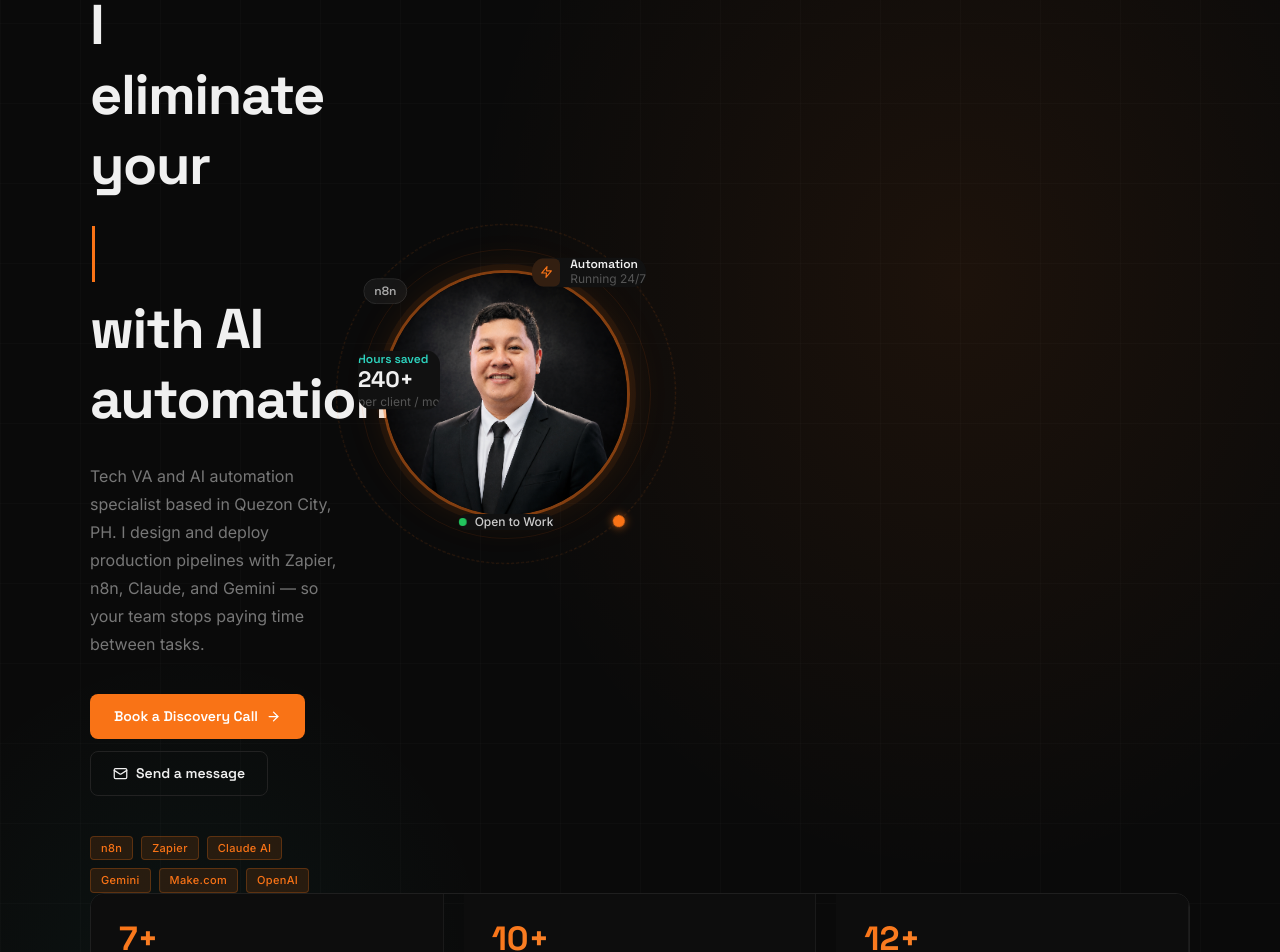
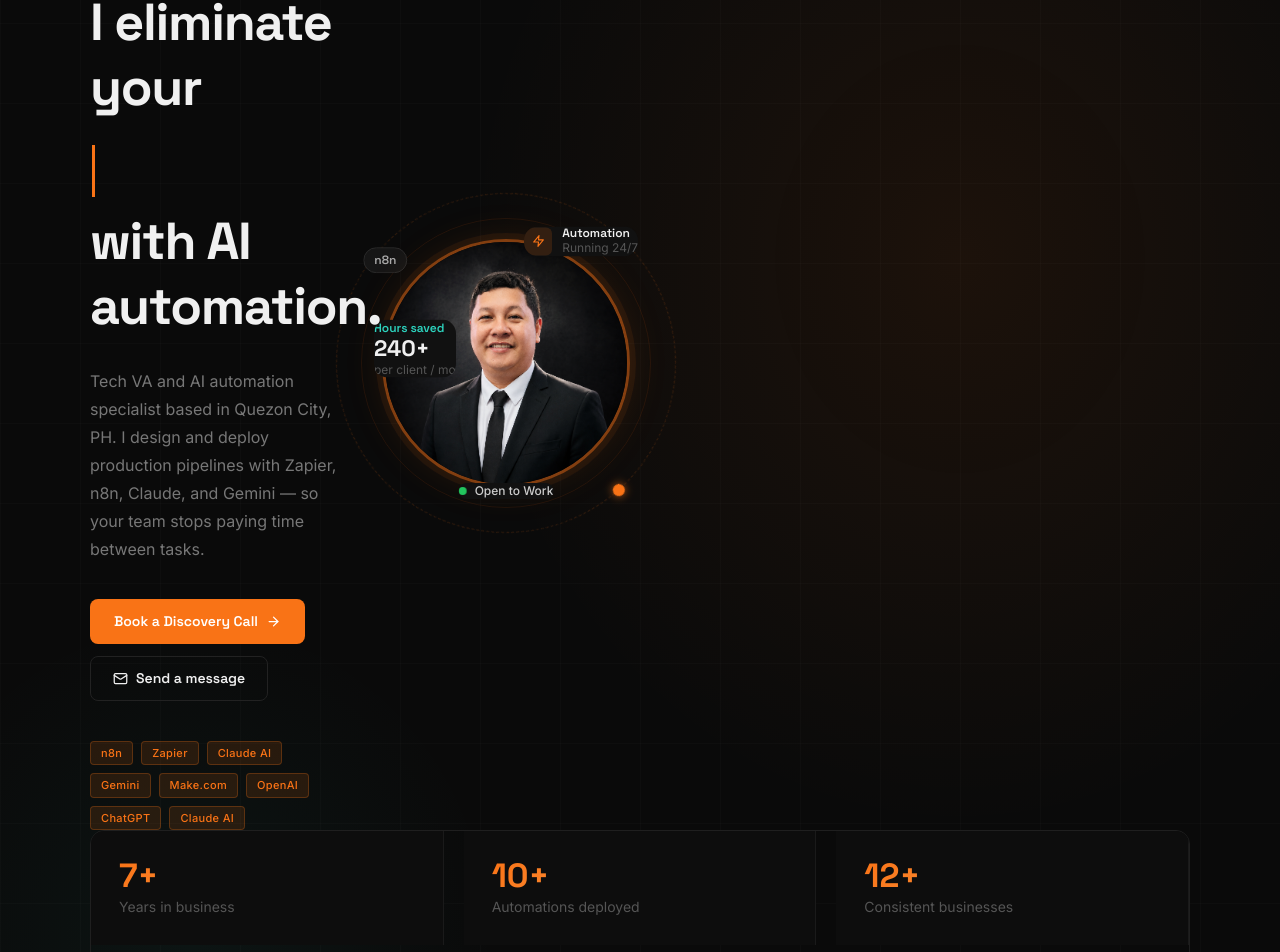
Before and after one commit to mbrbookkeeping3000-design/manuel-TechVA, a React (Vite) app: page / in a window 1280 px wide. Shown: the part 217-1169 px from the top of the page. Built offline with nearby package versions, Linux system fonts and the light colour scheme.

Commit message:
Update Hero.tsx

```diff
--- a/src/components/Hero.tsx
+++ b/src/components/Hero.tsx
@@ -8,7 +8,7 @@ const stats = [
   { value: '24h', label: 'Response & turnaround' },
 ];
 
-const tools = ['n8n', 'Zapier', 'Claude AI', 'Gemini', 'Make.com', 'OpenAI'];
+const tools = ['n8n', 'Zapier', 'Claude AI', 'Gemini', 'Make.com', 'OpenAI', 'ChatGPT', 'Claude AI'];
 
 const TYPING_PHRASES = ['boring workflows', 'manual data entry', 'repetitive tasks', 'slow handoffs'];
 
@@ -84,6 +84,7 @@ export default function Hero() {
         <div className="grid lg:grid-cols-2 gap-14 lg:gap-20 items-center">
           {/* LEFT */}
           <div
+            className="relative z-20 max-w-[560px]"
             style={{
               opacity: loaded ? 1 : 0,
               transform: loaded ? 'translateY(0)' : 'translateY(28px)',
@@ -106,7 +107,7 @@ export default function Hero() {
             <h1
               className="font-display font-bold leading-tight mb-3"
               style={{
-                fontSize: 'clamp(2rem, 4.8vw, 3.5rem)',
+                fontSize: 'clamp(2rem, 4.2vw, 3.25rem)',
                 color: '#f0f0f0',
                 letterSpacing: '-0.025em',
               }}
@@ -116,7 +117,7 @@ export default function Hero() {
             <h1
               className="font-display font-bold leading-tight mb-3"
               style={{
-                fontSize: 'clamp(2rem, 4.8vw, 3.5rem)',
+                fontSize: 'clamp(2rem, 4.2vw, 3.25rem)',
                 letterSpacing: '-0.025em',
                 minHeight: '1.2em',
               }}
@@ -127,7 +128,7 @@ export default function Hero() {
             <h1
               className="font-display font-bold leading-tight mb-7"
               style={{
-                fontSize: 'clamp(2rem, 4.8vw, 3.5rem)',
+                fontSize: 'clamp(2rem, 4.2vw, 3.25rem)',
                 color: '#f0f0f0',
                 letterSpacing: '-0.025em',
               }}
@@ -162,7 +163,7 @@ export default function Hero() {
 
           {/* RIGHT — profile */}
           <div
-            className="flex flex-col items-center lg:items-end gap-8"
+            className="relative z-10 flex flex-col items-center lg:items-end gap-8"
             style={{
               opacity: loaded ? 1 : 0,
               transform: loaded ? 'translateY(0)' : 'translateY(20px)',
@@ -254,7 +255,7 @@ export default function Hero() {
 
               {/* floating tool card — top right */}
               <div
-                className="absolute -top-2 -right-4 card p-3 flex items-center gap-2.5"
+                className="absolute -top-2 -right-2 card p-3 flex items-center gap-2.5"
                 style={{
                   background: '#111',
                   animation: 'floatY 4s ease-in-out infinite',
@@ -271,7 +272,7 @@ export default function Hero() {
 
               {/* floating saved hours card — left */}
               <div
-                className="absolute -left-6 top-1/3 card p-3"
+                className="absolute -left-2 top-1/3 card p-3"
                 style={{
                   background: '#111',
                   animation: 'floatY 5s ease-in-out infinite 1.2s',
```
